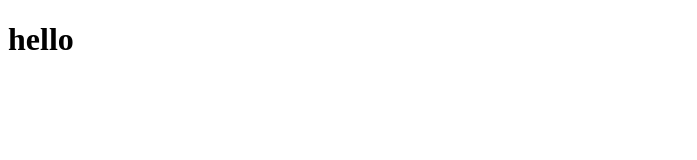
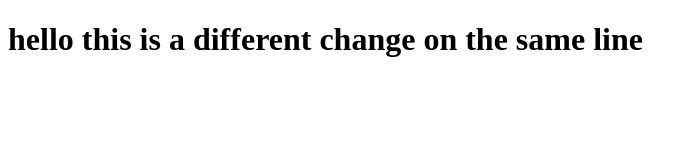
Before and after one commit to samwinp/test1, a plain HTML site: page index.html in a window 1280 px wide. Shown: the whole page, without its empty margins (0-697 px from the left). Drawn offline with Linux system fonts and the light colour scheme.

Commit message:
chaged content

```diff
--- a/index.html
+++ b/index.html
@@ -7,6 +7,6 @@
     <title>Document</title>
 </head>
 <body>
-    <h1>hello</h1>
+    <h1>hello this is a different change on the same line</h1>
 </body>
 </html>
```
